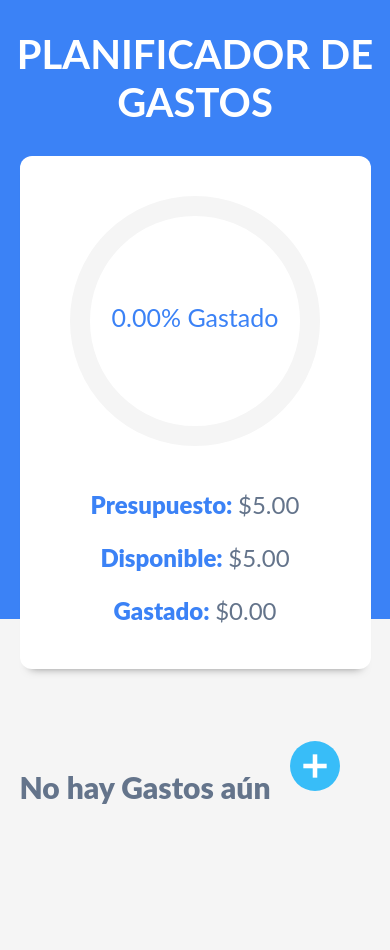
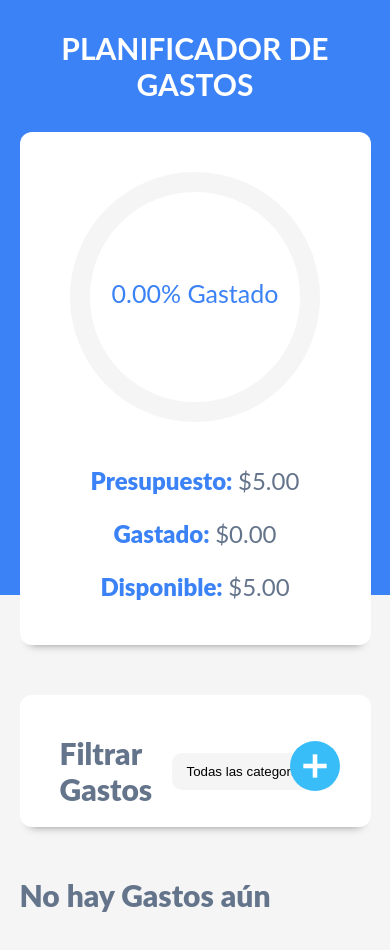
Before and after one commit to Stuuard96/controlGastosReactApp, a React (Vite) app: page / in a window 390 px wide. Both pictures are taken after typing "5" into the empty fields and a click on the input "Añadir". Shown: the top 950 px of the page. Before the commit the page ends 850 px from the top, so only its background shows below. Built offline with nearby package versions, Linux system fonts and the light colour scheme.

Commit message:
add filter expenses

```diff
--- a/src/App.jsx
+++ b/src/App.jsx
@@ -3,6 +3,7 @@ import { Header } from './components/Header';
 import { ListadoGastos } from './components/ListadoGastos';
 import { Modal } from './components/Modal';
 import { NuevoGasto } from './assets/img';
+import { Filtros } from './components/Filtros';
 
 export const App = () => {
   const [budget, setBudget] = useState('');
@@ -12,6 +13,8 @@ export const App = () => {
   const [expenses, setExpenses] = useState([]);
   const [expenseEdit, setExpenseEdit] = useState({});
   const [expenseDelete, setExpenseDelete] = useState('');
+  const [filter, setFilter] = useState('');
+  const [expenseFilter, setExpenseFilter] = useState([]);
 
   let getBudgetLocalStorage = localStorage.getItem('budget')
     ? Number(localStorage.getItem('budget'))
@@ -52,6 +55,15 @@ export const App = () => {
     }
   }, [expenseDelete]);
 
+  useEffect(() => {
+    if (filter.length > 0) {
+      const expensesFilter = expenses.filter(
+        (expense) => expense.category === filter
+      );
+      setExpenseFilter(expensesFilter);
+    }
+  }, [filter]);
+
   const handleAddExpense = () => {
     setModal(true);
     setExpenseEdit({});
@@ -82,10 +94,13 @@ export const App = () => {
       {isValueBudget ? (
         <>
           <main>
+            <Filtros filter={filter} setFilter={setFilter} />
             <ListadoGastos
               expenses={expenses}
               setExpenseEdit={setExpenseEdit}
               setExpenseDelete={setExpenseDelete}
+              filter={filter}
+              expenseFilter={expenseFilter}
             />
           </main>
           <div className="nuevo-gasto">
--- a/src/components/ControlPresupuesto.jsx
+++ b/src/components/ControlPresupuesto.jsx
@@ -49,12 +49,12 @@ export const ControlPresupuesto = ({ budget, expenses }) => {
           {formatPrice(budget)}
         </p>
         <p>
+          <span>Gastado: </span>
+          {formatPrice(spent)}
+        </p>
+        <p>
           <span>Disponible: </span>
           {formatPrice(available)}
-        </p>
-        <p>
-          <span>Gastado: </span>
-          {formatPrice(spent)}
         </p>
       </div>
     </div>
--- /dev/null
+++ b/src/components/Filtros.jsx
@@ -0,0 +1,21 @@
+export const Filtros = ({ filter, setFilter }) => {
+  return (
+    <div className="filtros sombra contenedor">
+      <form>
+        <div className="campo">
+          <label>Filtrar Gastos</label>
+          <select value={filter} onChange={(e) => setFilter(e.target.value)}>
+            <option value="">Todas las categorias</option>
+            <option value="ahorro">Ahorro</option>
+            <option value="comida">Comida</option>
+            <option value="hogar">Hogar</option>
+            <option value="gastos">Gastos Varios</option>
+            <option value="ocio">Ocio</option>
+            <option value="salud">Salud</option>
+            <option value="suscripciones">Suscripciones</option>
+          </select>
+        </div>
+      </form>
+    </div>
+  );
+};
--- a/src/components/ListadoGastos.jsx
+++ b/src/components/ListadoGastos.jsx
@@ -5,9 +5,29 @@ export const ListadoGastos = ({
   expenses,
   setExpenseEdit,
   setExpenseDelete,
+  filter,
+  expenseFilter,
 }) => {
   return (
     <div className="listado-gastos contenedor">
+      {filter.length > 0 ? (
+        <>
+          <h2>
+            {expenseFilter.length
+              ? 'Gastos'
+              : 'No hay Gastos en esta categoría'}
+          </h2>
+          {expenseFilter.map((expense) => (
+            <Gasto
+              key={expense.id}
+              expense={expense}
+              setExpenseEdit={setExpenseEdit}
+              setExpenseDelete={setExpenseDelete}
+            />
+          ))}
+        </>
+      ) : (
+        <>
           <h2>{expenses.length ? 'Gastos' : 'No hay Gastos aún'}</h2>
           {expenses.map((expense) => (
             <Gasto
@@ -17,6 +37,8 @@ export const ListadoGastos = ({
               setExpenseDelete={setExpenseDelete}
             />
           ))}
+        </>
+      )}
     </div>
   );
 };
--- a/src/components/Modal.jsx
+++ b/src/components/Modal.jsx
@@ -138,7 +138,6 @@ export const Modal = ({
             id="categoria"
             name="category"
             value={category}
-            // defaultValue={'DEFAULT'}
             onChange={handleChangeExpenses}
           >
             <option value="" disabled>
--- a/src/index.css
+++ b/src/index.css
@@ -60,8 +60,13 @@ header h1 {
   margin: 0;
   color: var(--blanco);
   text-align: center;
+  text-transform: uppercase;
+}
 
-  text-transform: uppercase;
+@media (max-width: 768px) {
+  header h1 {
+    font-size: 3rem;
+  }
 }
 
 .formulario {
```
Lines whose indentation alone changed are shown as unchanged.
